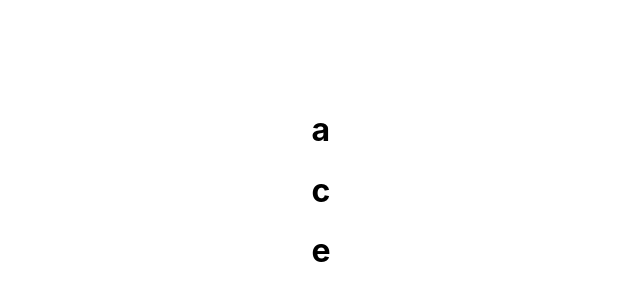
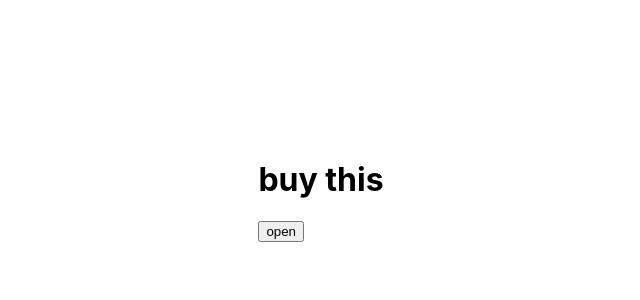
Before and after one commit to aniket2727/react-interview-problems, a React (Create React App) app in the folder app/: page / in a window 1280 px wide. Shown: the part 210-510 px from the top of the page, without its empty margins (319-959 px from the left). Built offline with nearby package versions, Linux system fonts and the light colour scheme.

Commit message:
add code

```diff
--- a/app/src/App.js
+++ b/app/src/App.js
@@ -196,10 +196,11 @@ import Code210 from "./Code210";
 import Code211 from "./Code211";
 // import Code212 from "./Code212";
 import Code213 from "./Code213";
+import Code214 from "./Code214";
 function App() {
   return (
     <div>
-       <Code213/>
+       <Code214/>
     </div>
   );
 }
--- /dev/null
+++ b/app/src/Code214.js
@@ -0,0 +1,37 @@
+//
+import React from 'react';
+import { useState } from 'react';
+
+
+const Code214 = () => {
+    const [flag, setflag] = useState(false);
+    const [cflag, setcflag] = useState(false)
+
+    const handleopen = () => {
+        setflag(prev => !prev);
+    }
+
+    const handlecflag = () => {
+         setcflag(true);
+         setflag(false);
+    }
+
+    if (flag) {
+        return (
+            <div>
+                <h1>you want to buy</h1>
+                <button onClick={() => handlecflag()}>confirm buy</button>
+                <button onClick={() => handleopen()}>close</button>
+            </div>
+        )
+    }
+    return (
+        <div>
+            <h1>{cflag ? 'tank you' : 'buy this'}</h1>
+             {!cflag? <button onClick={() => handleopen()}>open</button>:null}
+        </div>
+    )
+};
+
+
+export default Code214;
```
